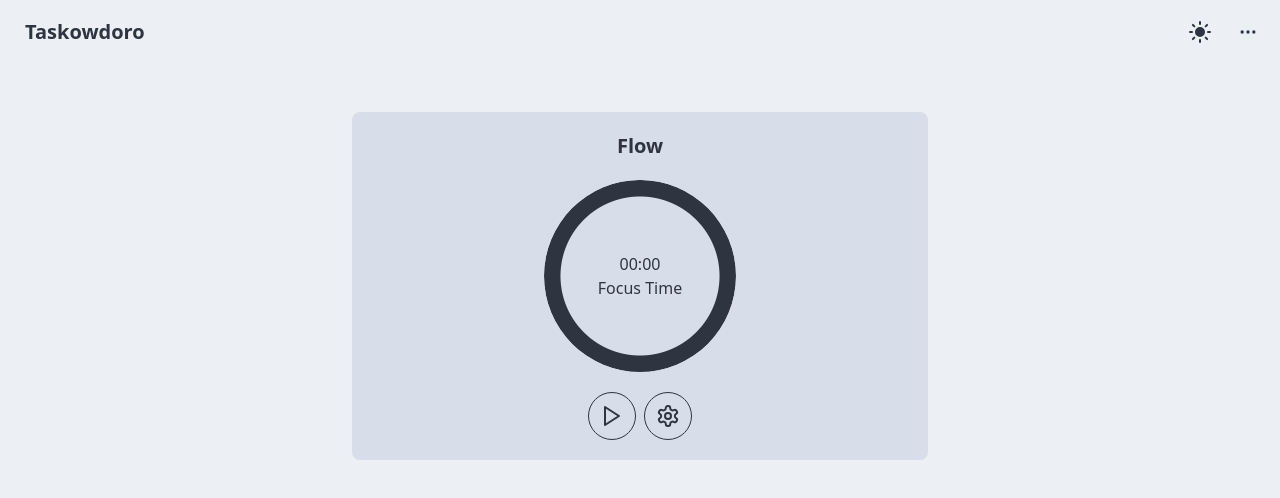
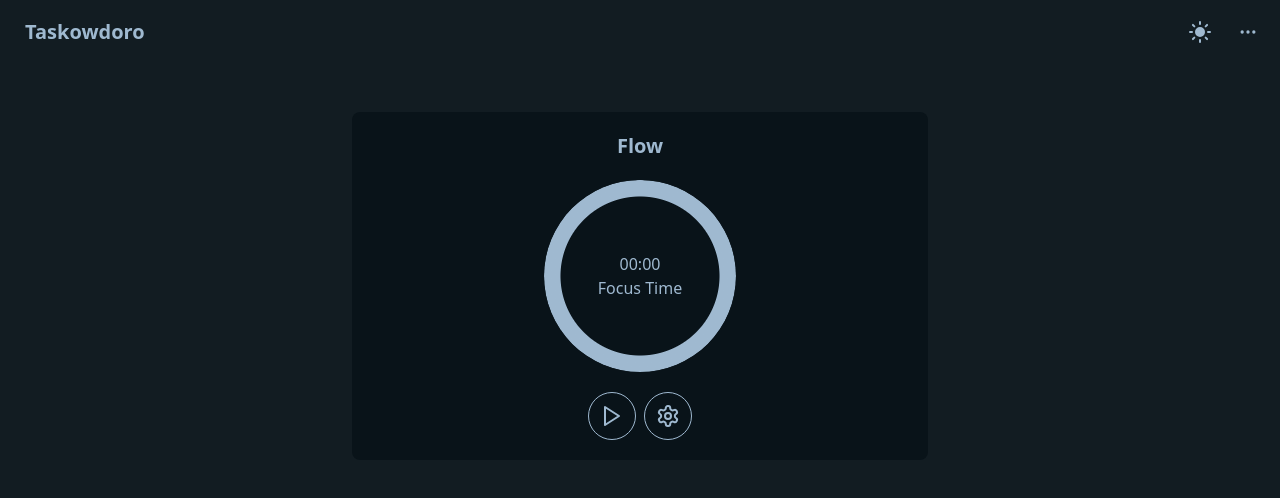
Before and after one commit to kevinmulier/taskowdoro, a React (Vite) app in the folder client/: page / in a window 1280 px wide. Shown: the top 498 px of the page. Built offline with nearby package versions, Linux system fonts and the light colour scheme.

Commit message:
fix logic issue (default theme should be dark)

```diff
--- a/client/src/components/buttons/ThemeChangeButton.jsx
+++ b/client/src/components/buttons/ThemeChangeButton.jsx
@@ -5,8 +5,9 @@ const ThemeChangeButton = () => {
   const [isDarkTheme, setIsDarkTheme] = useState(true);
 
   useEffect(() => {
-    const darkTheme = JSON.parse(localStorage.getItem('darkTheme'));
-    setIsDarkTheme(darkTheme !== null ? darkTheme : true);
+    const darkTheme = JSON.parse(localStorage.getItem('darkTheme')) ?? true;
+    setIsDarkTheme(darkTheme);
+
     document.documentElement.setAttribute(
       'data-theme',
       darkTheme ? 'sunset' : 'nord',
```
